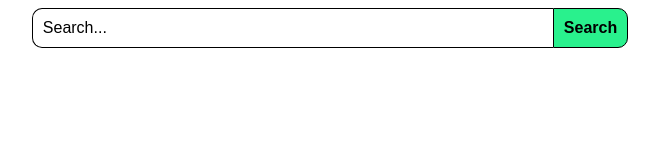
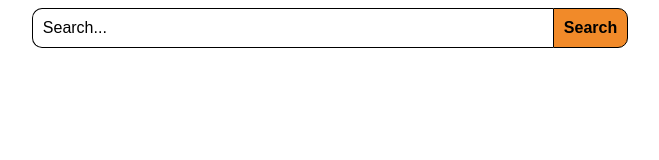
Before and after one commit to cbp50/SoftwareEngineeringProject, a plain HTML site: page html/Homepage.html in a window 1280 px wide. Shown: the whole page, without its empty margins (310-969 px from the left). Drawn offline with Linux system fonts and the light colour scheme; files that its build step writes are made by us from their sources.

Commit message:
Update style.css

```diff
--- a/css/style.css
+++ b/css/style.css
@@ -14,7 +14,7 @@
     border: 1px solid #000000;
     font-size: 16px;
     padding: 10px;
-    background: #29f18d;
+    background: #f18a29;
     font-weight: bold;
     cursor: pointer;
     outline: none;
@@ -24,5 +24,5 @@
 }
 
 #searchBtn:hover{
-    background: #29f1ae;
+    background: #f1bc29;
 }
```
